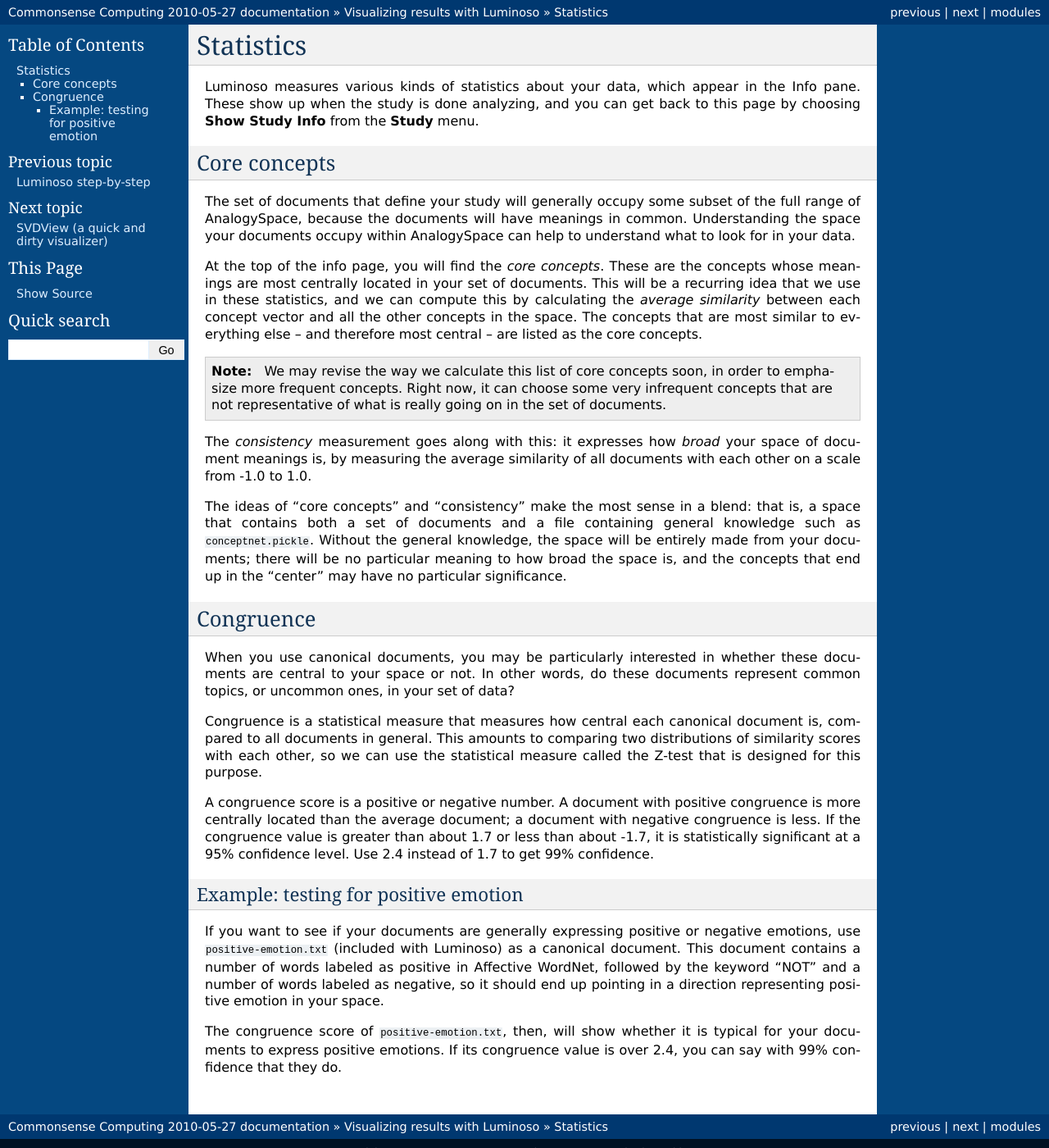
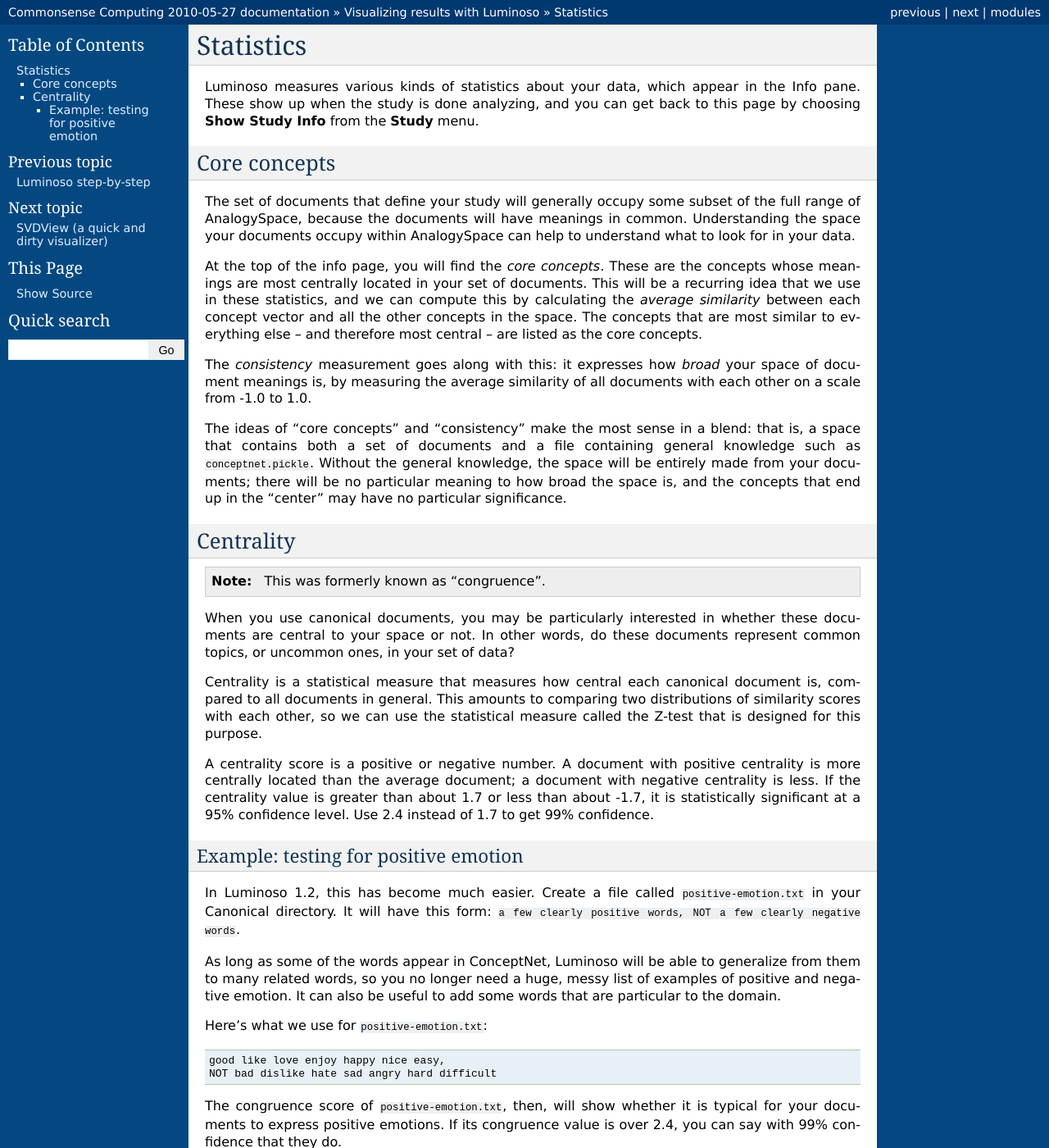
Before and after one commit to commonsense/omcs, a Sphinx documentation site: the page built from docs/luminoso/statistics.rst, in a window 1280 px wide and 1400 px high. Shown: the whole window at 82% size. Built offline with Sphinx 7.4.7, drawn with Linux system fonts in a browser that asks for light colours; pages that are not in the unit, such as notebooks, are missing from menus.

Commit message:
more luminoso docs

```diff
--- a/docs/luminoso/index.rst
+++ b/docs/luminoso/index.rst
@@ -5,6 +5,7 @@
    :maxdepth: 2
 
    install
+   whats-new
    walkthrough
    statistics
    svdview
--- a/docs/luminoso/statistics.rst
+++ b/docs/luminoso/statistics.rst
@@ -21,11 +21,6 @@
 similar to everything else -- and therefore most central -- are listed as the
 core concepts.
 
-.. note:: We may revise the way we calculate this list of core concepts soon,
-   in order to emphasize more frequent concepts. Right now, it can choose some
-   very infrequent concepts that are not representative of what is really going
-   on in the set of documents.
-
 The *consistency* measurement goes along with this: it expresses how *broad*
 your space of document meanings is, by measuring the average similarity of all
 documents with each other on a scale from -1.0 to 1.0.
@@ -37,31 +32,42 @@
 particular meaning to how broad the space is, and the concepts that end up in
 the "center" may have no particular significance.
 
-Congruence
+Centrality
 ----------
+.. note::
+
+   This was formerly known as "congruence".
+
 When you use canonical documents, you may be particularly interested in whether
 these documents are central to your space or not. In other words, do these
 documents represent common topics, or uncommon ones, in your set of data?
 
-Congruence is a statistical measure that measures how central each canonical
+Centrality is a statistical measure that measures how central each canonical
 document is, compared to all documents in general. This amounts to comparing
 two distributions of similarity scores with each other, so we can use the
 statistical measure called the Z-test that is designed for this purpose.
 
-A congruence score is a positive or negative number. A document with positive
-congruence is more centrally located than the average document; a document with
-negative congruence is less.  If the congruence value is greater than about 1.7
+A centrality score is a positive or negative number. A document with positive
+centrality is more centrally located than the average document; a document with
+negative centrality is less.  If the centrality value is greater than about 1.7
 or less than about -1.7, it is statistically significant at a 95% confidence
 level. Use 2.4 instead of 1.7 to get 99% confidence.
 
 Example: testing for positive emotion
 .....................................
-If you want to see if your documents are generally expressing positive or
-negative emotions, use :file:`positive-emotion.txt` (included with Luminoso) as
-a canonical document. This document contains a number of words labeled as
-positive in Affective WordNet, followed by the keyword "NOT" and a number of
-words labeled as negative, so it should end up pointing in a direction
-representing positive emotion in your space.
+In Luminoso 1.2, this has become much easier. Create a file called
+:file:`positive-emotion.txt` in your Canonical directory. It will have this
+form: ``a few clearly positive words, NOT a few clearly negative words``.
+
+As long as some of the words appear in ConceptNet, Luminoso will be able to
+generalize from them to many related words, so you no longer need a huge, messy
+list of examples of positive and negative emotion. It can also be useful to add
+some words that are particular to the domain.
+
+Here's what we use for :file:`positive-emotion.txt`::
+
+    good like love enjoy happy nice easy,
+    NOT bad dislike hate sad angry hard difficult
 
 The congruence score of `positive-emotion.txt`, then, will show whether it is
 typical for your documents to express positive emotions. If its congruence
```
Also changed, not shown: docs/luminoso/install.rst (+6 -9 lines), docs/luminoso/whats-new.rst (added, +21 -0 lines).
